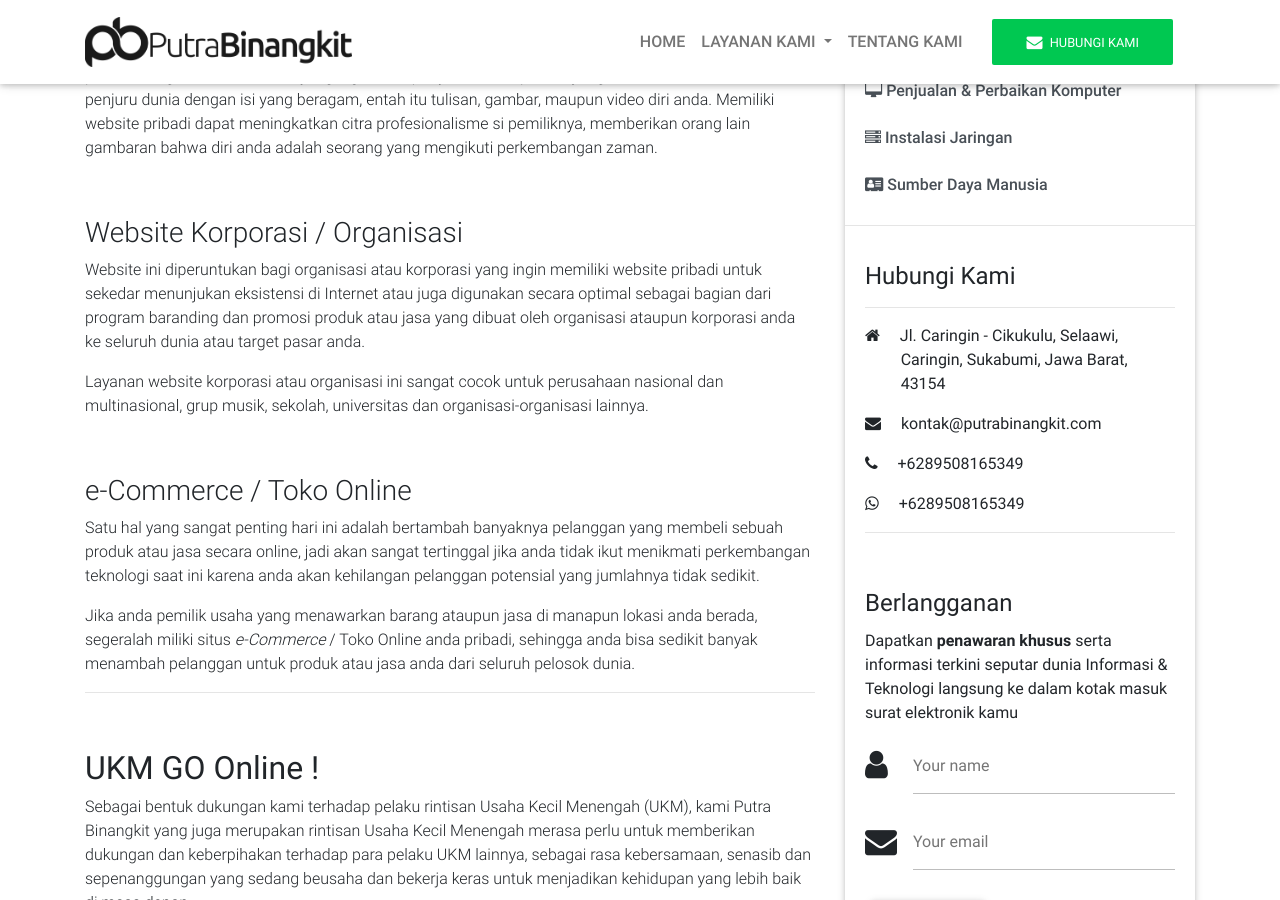
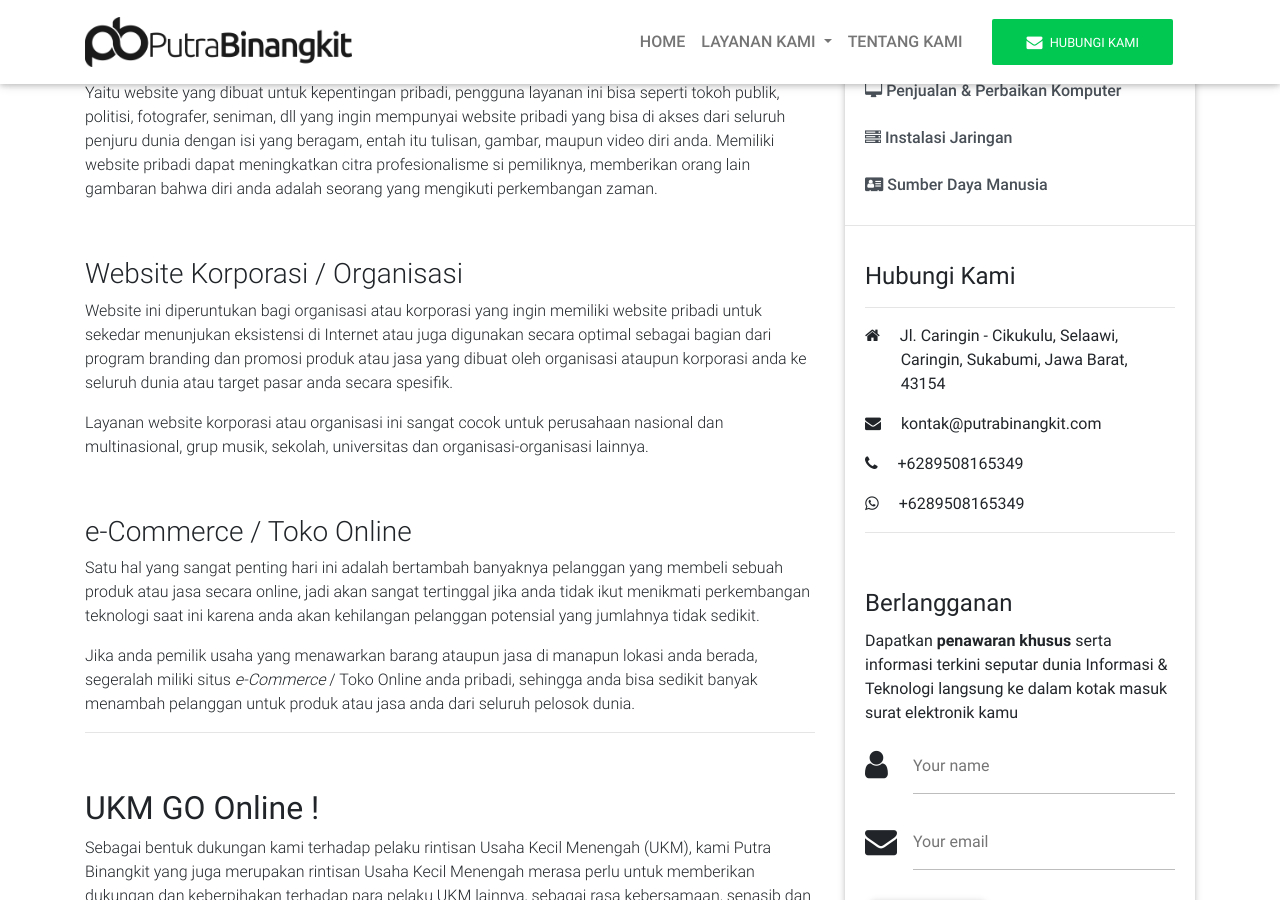
Before and after one commit to PutraBinangkit/putrabinangkit.github.io, a Jekyll site: the page built from website-internet-marketing.md, in a window 1280 px wide and 900 px high, scrolled down 839 px. Built offline with Jekyll 4.4.1, drawn with Linux system fonts in a browser that asks for light colours.

Commit message:
Update website-internet-marketing.md

```diff
--- a/website-internet-marketing.md
+++ b/website-internet-marketing.md
@@ -16,7 +19,7 @@
 
 <br />
 ### Website Korporasi / Organisasi
-Website ini diperuntukan bagi organisasi atau korporasi yang ingin memiliki website pribadi untuk sekedar menunjukan eksistensi di Internet atau juga digunakan secara optimal sebagai bagian dari program baranding dan promosi produk atau jasa yang dibuat oleh organisasi ataupun korporasi anda ke seluruh dunia atau target pasar anda.
+Website ini diperuntukan bagi organisasi atau korporasi yang ingin memiliki website pribadi untuk sekedar menunjukan eksistensi di Internet atau juga digunakan secara optimal sebagai bagian dari program branding dan promosi produk atau jasa yang dibuat oleh organisasi ataupun korporasi anda ke seluruh dunia atau target pasar anda secara spesifik.
 
 Layanan website korporasi atau organisasi ini sangat cocok untuk perusahaan nasional dan multinasional, grup musik, sekolah, universitas dan organisasi-organisasi lainnya.
 
```
Also changed, not shown: other parts of website-internet-marketing.md (+5 -0 lines).
